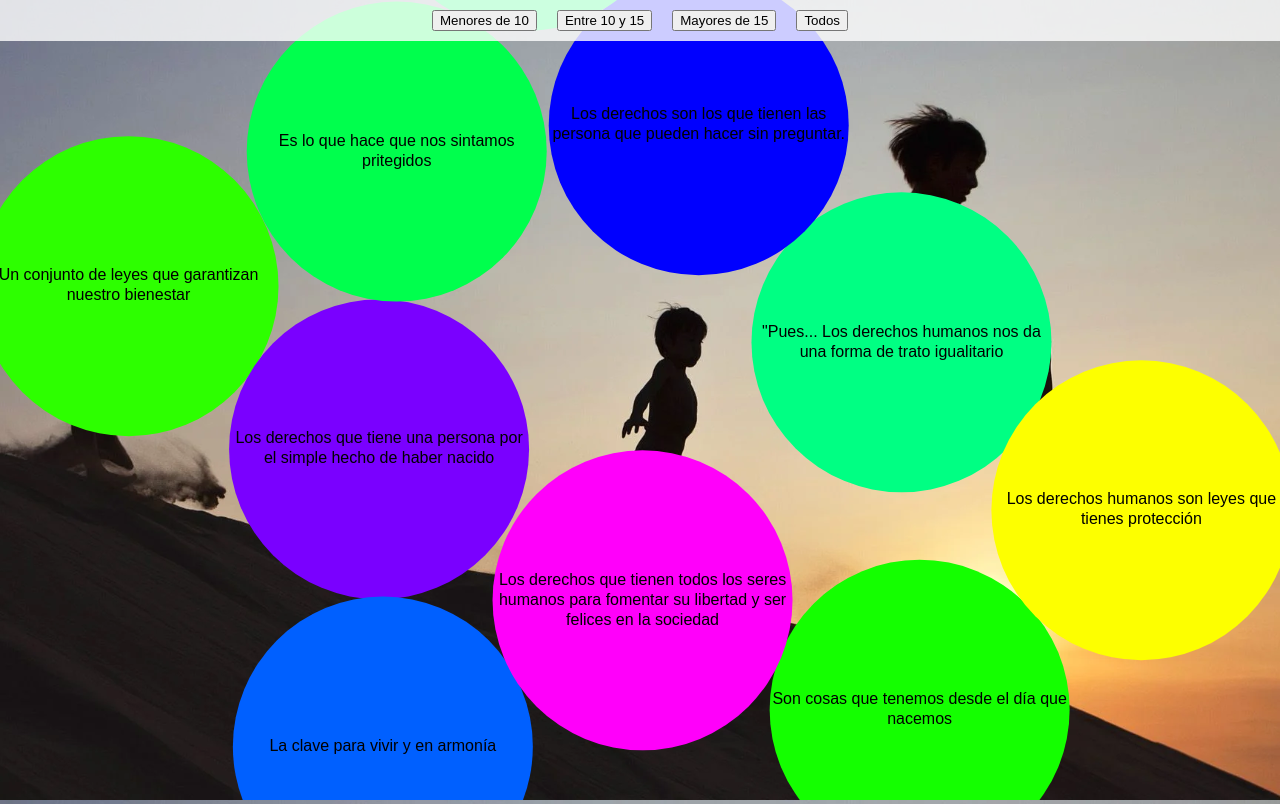
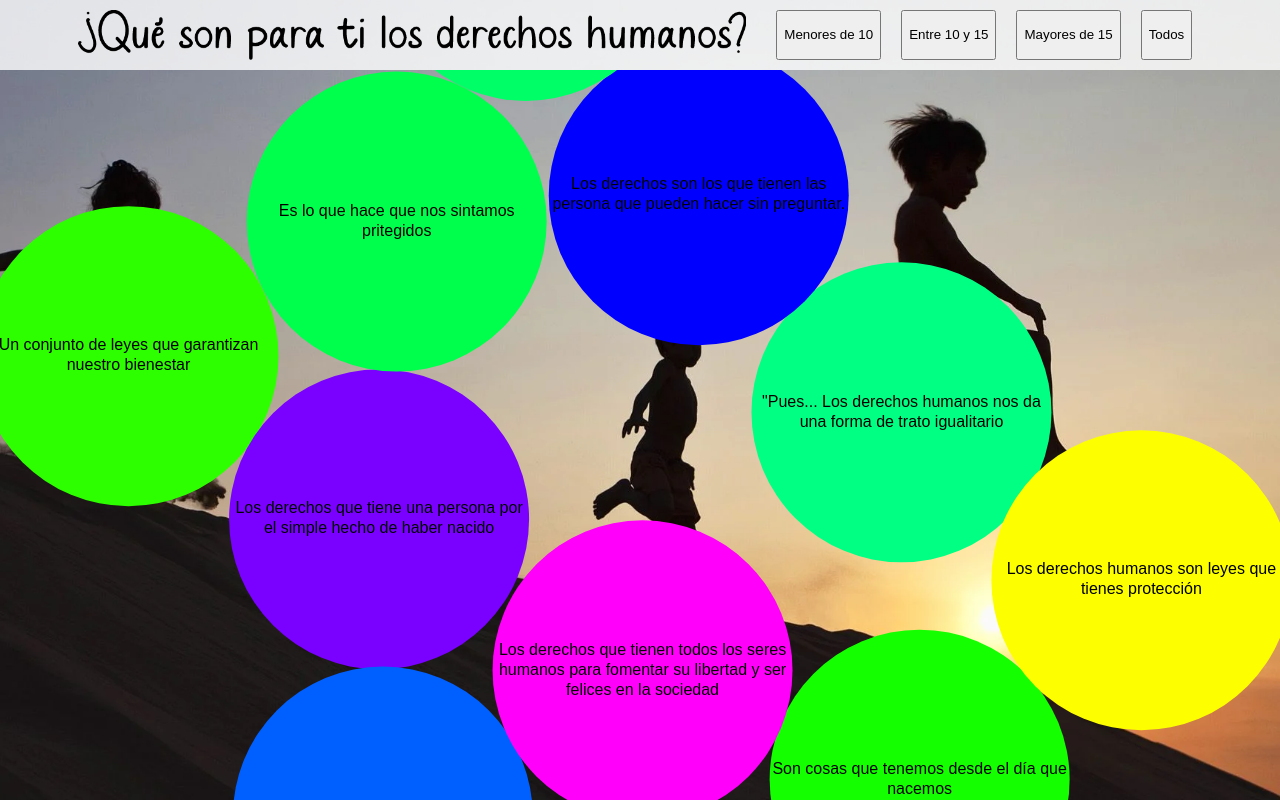
Before and after one commit to Buebito/Analisis-sobre-Conocimiento-y-conciencia-sobre-los-derechos-humanos-en-infantes-y-adolecentes, a plain HTML site: page index.html in a window 1280 px wide. Drawn offline with nearby package versions, Linux system fonts and the light colour scheme; animation ran at ten frames a second.

Commit message:
mejoras de la toolbar

```diff
--- a/index.html
+++ b/index.html
@@ -7,6 +7,7 @@
 </head>
 <body>
     <div id="buttons" class="toolbar">
+        <img src="title.png" alt="Título" class="toolbar-title"> <!-- Añade esta línea -->
         <button id="btnMenores10">Menores de 10</button>
         <button id="btnEntre10y15">Entre 10 y 15</button>
         <button id="btnMayores15">Mayores de 15</button>
--- a/style.css
+++ b/style.css
@@ -5,28 +5,43 @@ body {
     background-size: cover;
     background-position: center;
     background-attachment: fixed;
-    overflow: hidden; /* Evita el desplazamiento si el SVG es más grande que la pantalla */
+    /* Elimina el overflow: hidden; para permitir desplazamiento */
 }
 
 .toolbar {
-    position: fixed; /* Hace que la barra de herramientas sea fija en la parte superior */
+    position: fixed;
     top: 0;
     width: 100%;
-    background: rgba(255, 255, 255, 0.8); /* Fondo semi-transparente para los botones */
-    z-index: 10; /* Asegura que la barra de herramientas está por encima del SVG */
+    background: rgba(255, 255, 255, 0.8);
+    z-index: 10;
     display: flex;
-    justify-content: center; /* Centra los botones horizontalmente */
-    padding: 10px 0; /* Agrega algo de relleno en la parte superior e inferior */
+    justify-content: center;
+    padding: 10px 0;
 }
 
+.toolbar-title {
+    /* Establece un tamaño para la imagen, si es necesario */
+    max-height: 50px;
+    margin-right: 20px;
+}
+
+/* Establece un margen superior para el contenido para que no esté detrás de la barra de herramientas fija */
 #viz {
+    margin-top: 70px; /* Ajusta este valor según la altura de tu barra de herramientas */
     width: 100%;
-    height: 100vh; /* Utiliza la altura de la ventana del navegador */
-    position: relative; /* Posición relativa para que se ajuste dentro del cuerpo */
+    height: calc(100vh - 70px); /* Ajusta este valor para que calcule el 100% de la altura de la pantalla menos la barra de herramientas */
+    position: relative;
     top: 0;
     left: 0;
 }
 
 button {
-    margin: 0 10px; /* Espacio entre botones */
+    margin: 0 10px;
 }
+
+/* Añade estilos para el desplazamiento si el contenido es más grande que el viewport */
+html, body {
+    height: 100%;
+    overflow-x: hidden;
+    overflow-y: auto;
+}
```
Also changed, not shown: title.png (added).
